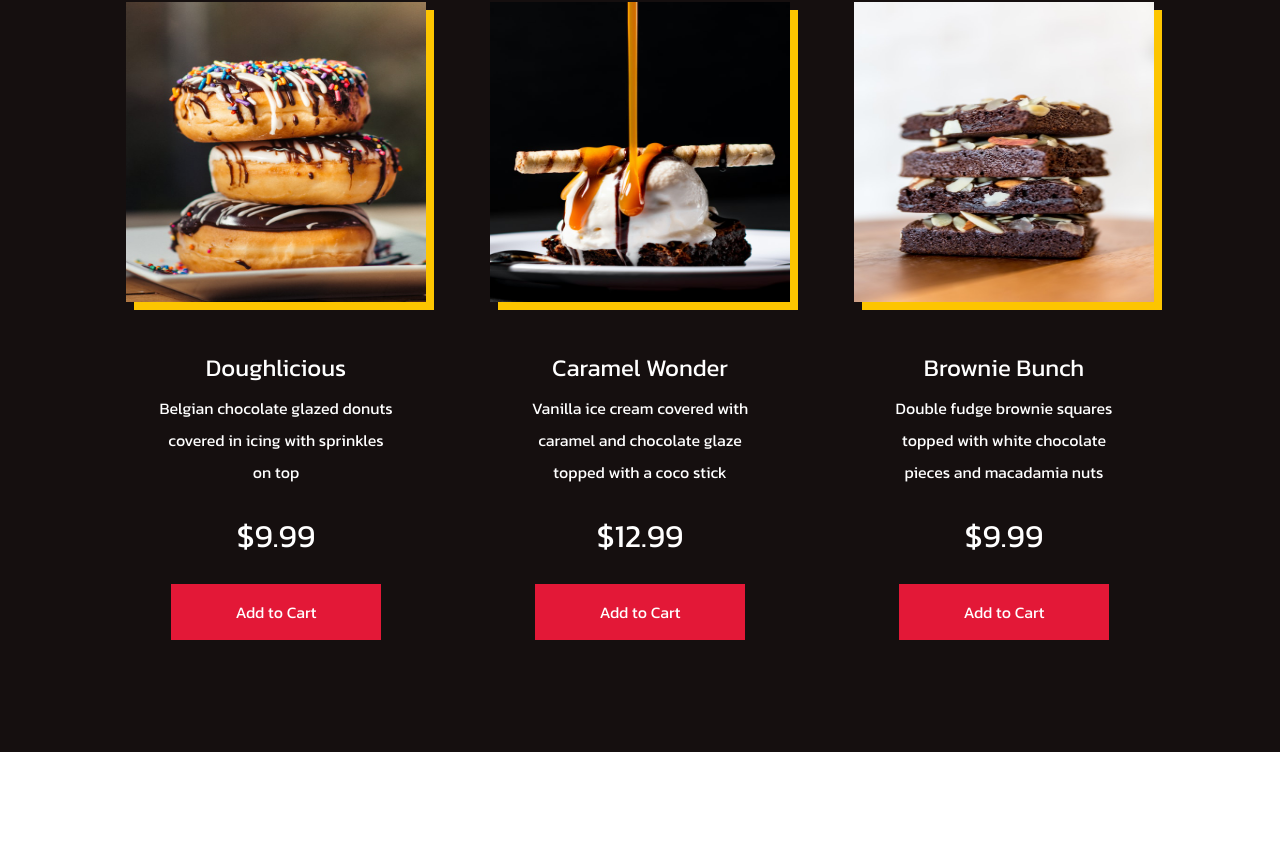
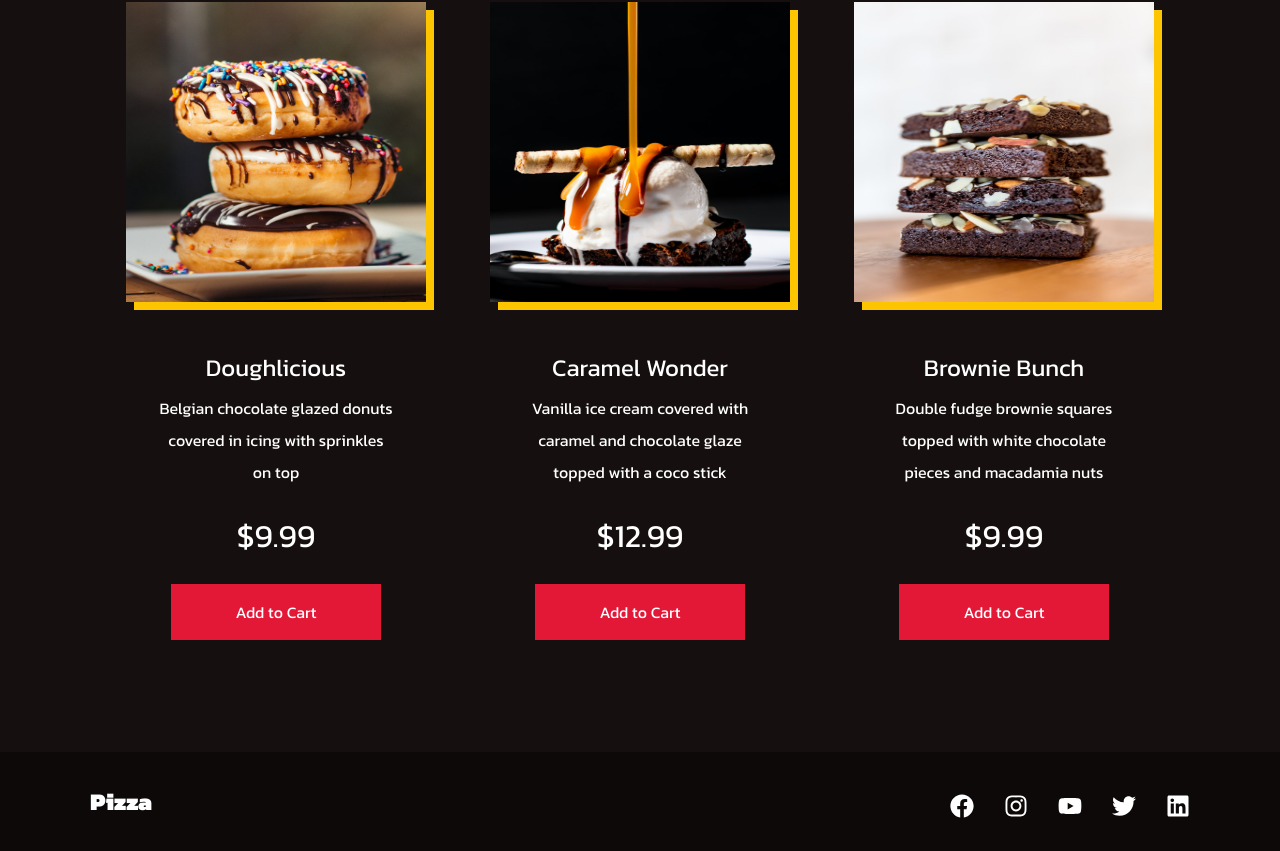
Before and after one commit to kevincastrochavez/react-pizza-website, a React (Create React App) app: page / in a window 1280 px wide. Shown: the part 2464-3315 px from the top of the page. Before the commit the page ends 3216 px from the top, so only its background shows below. Built offline with nearby package versions, Linux system fonts and the light colour scheme.

Commit message:
added the footer omponent with its styles and finished the site

```diff
--- a/src/App.js
+++ b/src/App.js
@@ -5,6 +5,7 @@
 import { productData, productDataTwo } from "./components/Products/data";
 import Products from "./components/Products/Products";
 import Feature from "./components/Feature/Feature";
+import Footer from "./components/Footer/Footer";
 
 import { GlobalStyles } from "./globalStyles.styles";
 
@@ -16,6 +17,7 @@
       <Products heading="Choose your Favorite" data={productData} />
       <Feature />
       <Products heading="Sweet Treatsfor You" data={productDataTwo} />
+      <Footer />
     </Router>
   );
 }
--- /dev/null
+++ b/src/components/Footer/Footer.js
@@ -0,0 +1,60 @@
+import React from "react";
+import {
+  FaFacebook,
+  FaInstagram,
+  FaYoutube,
+  FaTwitter,
+  FaLinkedin,
+} from "react-icons/fa";
+import {
+  FooterContainer,
+  FooterWrap,
+  SocialMedia,
+  SocialMediaWrap,
+  SocialLogo,
+  SocialIcons,
+  SocialIconLink,
+} from "./Footer.styles";
+
+const Footer = () => {
+  return (
+    <FooterContainer>
+      <FooterWrap>
+        <SocialMedia>
+          <SocialMediaWrap>
+            <SocialLogo to="/">Pizza</SocialLogo>
+
+            <SocialIcons>
+              <SocialIconLink href="/" target="_blank" aria-label="Facebook">
+                <FaFacebook />
+              </SocialIconLink>
+
+              <SocialIconLink href="/" target="_blank" aria-label="Instagram">
+                <FaInstagram />
+              </SocialIconLink>
+
+              <SocialIconLink href="/" target="_blank" aria-label="Youtube">
+                <FaYoutube />
+              </SocialIconLink>
+
+              <SocialIconLink
+                href="//www.twitter.com/briandesignz"
+                target="_blank"
+                aria-label="Twitter"
+                rel="noopener noreferrer"
+              >
+                <FaTwitter />
+              </SocialIconLink>
+
+              <SocialIconLink href="/" target="_blank" aria-label="Linkedin">
+                <FaLinkedin />
+              </SocialIconLink>
+            </SocialIcons>
+          </SocialMediaWrap>
+        </SocialMedia>
+      </FooterWrap>
+    </FooterContainer>
+  );
+};
+
+export default Footer;
--- /dev/null
+++ b/src/components/Footer/Footer.styles.jsx
@@ -0,0 +1,67 @@
+import styled from "styled-components";
+import { Link } from "react-router-dom";
+
+const FooterContainer = styled.footer`
+  background-color: #0d0909;
+`;
+
+const FooterWrap = styled.div`
+  padding: 16px 24px;
+  display: flex;
+  flex-direction: column;
+  justify-content: center;
+  align-items: center;
+  max-width: 1300px;
+  margin: 0 auto;
+`;
+
+const SocialMedia = styled.section`
+  max-width: 1300px;
+  width: 100%;
+`;
+
+const SocialMediaWrap = styled.div`
+  display: flex;
+  justify-content: space-between;
+  align-items: center;
+  max-width: 1100px;
+  margin: 16px auto 0 auto;
+
+  @media screen and (max-width: 820px) {
+    flex-direction: column;
+  }
+`;
+
+const SocialLogo = styled(Link)`
+  color: #fff;
+  justify-self: start;
+  cursor: pointer;
+  text-decoration: none;
+  font-size: 1.5rem;
+  display: flex;
+  align-items: center;
+  margin-bottom: 16px;
+  font-weight: bold;
+`;
+
+const SocialIcons = styled.div`
+  display: flex;
+  justify-content: space-between;
+  align-items: center;
+  width: 240px;
+`;
+
+const SocialIconLink = styled.a`
+  color: #fff;
+  font-size: 24px;
+`;
+
+export {
+  FooterContainer,
+  FooterWrap,
+  SocialMedia,
+  SocialMediaWrap,
+  SocialLogo,
+  SocialIcons,
+  SocialIconLink,
+};
```
